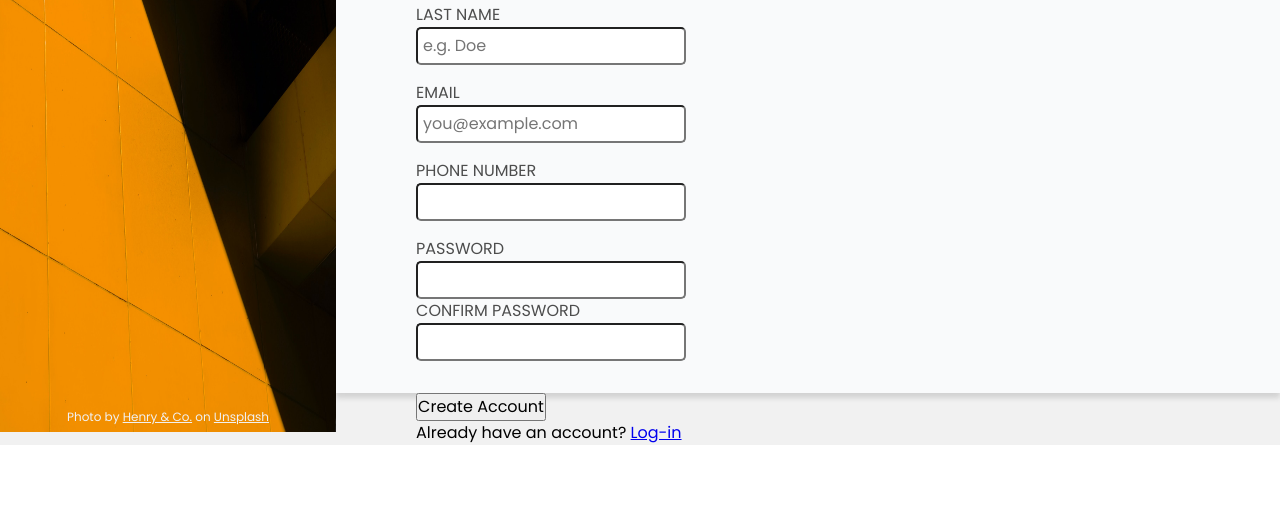
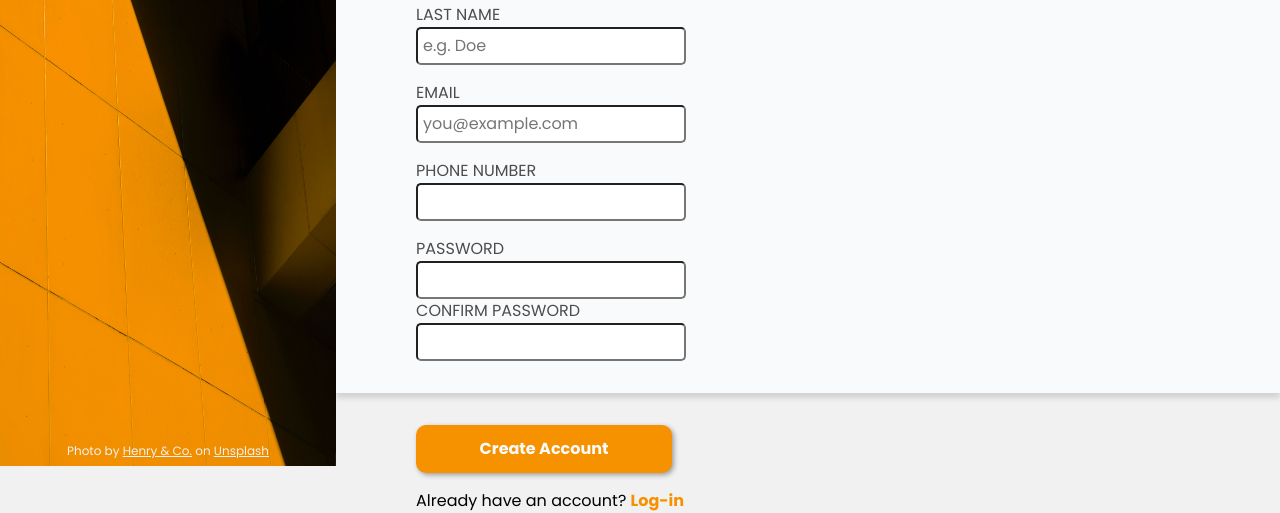
Before and after one commit to jonichi16/sign-up-form, a plain HTML site: page index.html in a window 1280 px wide. Shown: the part 381-894 px from the top of the page. Before the commit the page ends 826 px from the top, so only its background shows below. Drawn offline with Linux system fonts and the light colour scheme; a web font is replaced by a local one.

Commit message:
Add style to cta

```diff
--- a/style.css
+++ b/style.css
@@ -156,7 +156,7 @@ img {
   display: flex;
   flex-wrap: wrap;
   justify-content: space-between;
-  max-width: 75%;
+  width: 75%;
 }
 
 .form-input {
@@ -189,3 +189,29 @@ input:focus {
   border: var(--border-focus);
   box-shadow: 2px 2px 5px #181818ad;
 }
+
+.cta {
+  padding-top: 2em;
+}
+
+.submit {
+  background-color: var(--color-primary);
+  color: var(--color-light-100);
+  font-weight: 700;
+  padding: 0.75em;
+  width: 16em;
+  border-radius: 10px;
+  border: none;
+  cursor: pointer;
+  box-shadow: 2px 2px 5px #18181863;
+}
+
+.log-in {
+  padding-top: 1em;
+}
+
+.cta a {
+  text-decoration: none;
+  font-weight: 700;
+  color: var(--color-primary);
+}
```
